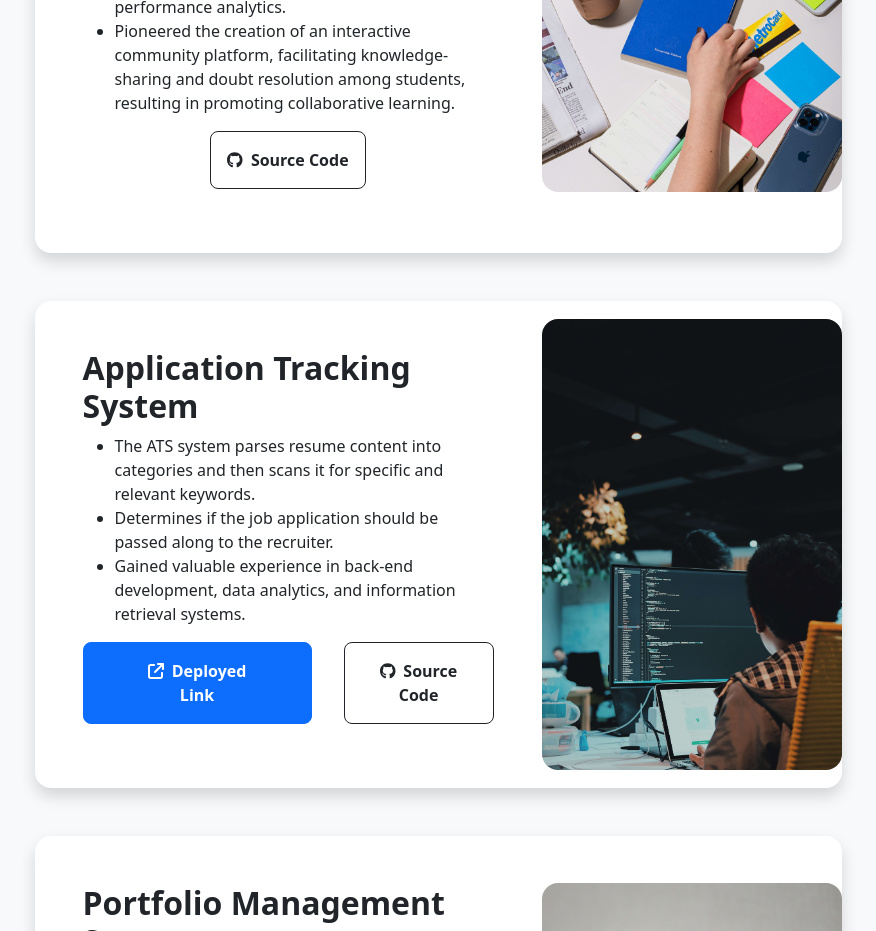
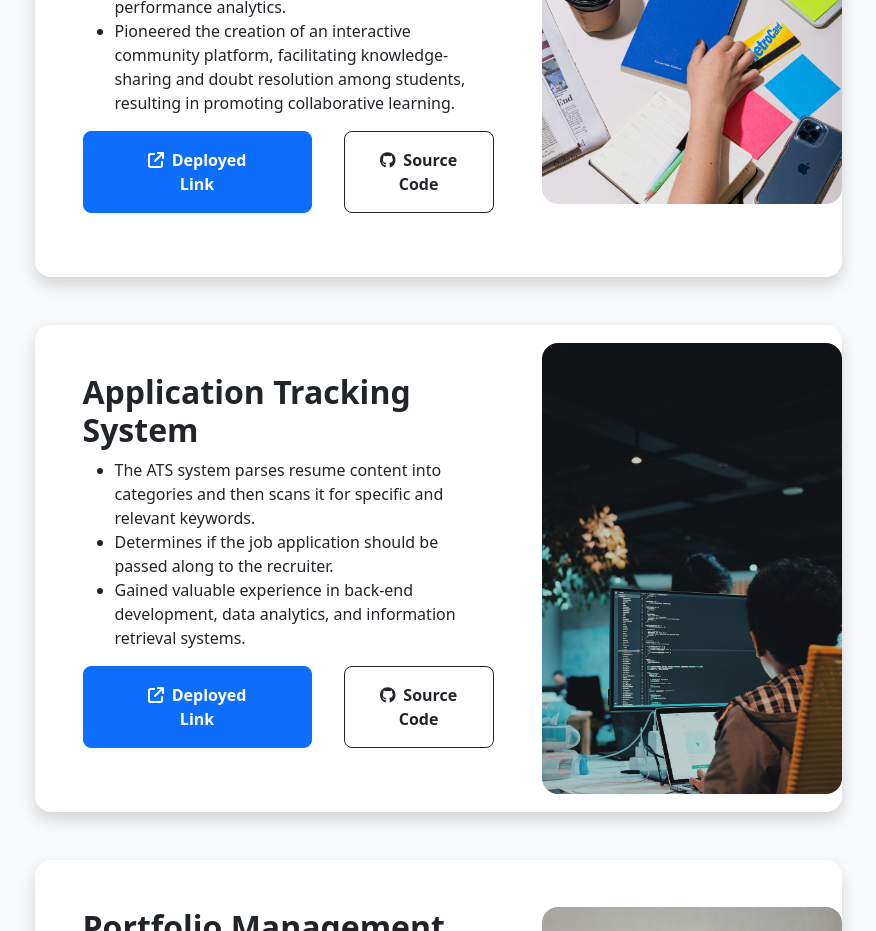
Before and after one commit to Siddhantgiri97/DevDynamo, a Next.js app: page /projects in a window 1280 px wide. Shown: the part 1060-1991 px from the top of the page, without its empty margins (202-1078 px from the left). Built offline with nearby package versions, Linux system fonts and the light colour scheme.

Commit message:
project 3 linked

```diff
--- a/pages/projects.js
+++ b/pages/projects.js
@@ -65,7 +65,7 @@ const Projects = () => {
                                                         <li>Pioneered the creation of an interactive community platform, facilitating knowledge-sharing and doubt resolution
                                                             among students, resulting in promoting collaborative learning.</li></ul>
                                                     <div className="d-grid gap-3 d-sm-flex justify-content-sm-center justify-content-xxl-start my-3">
-
+                                                        <a className="btn btn-primary btn-lg px-5 py-3 me-sm-3 fs-6 fw-bolder" href="https://studentsportal.pythonanywhere.com/" target="_blank"><div className="d-inline-block me-2"><FontAwesomeIcon icon={faArrowUpRightFromSquare} /></div>Deployed Link</a>
                                                         <a className="btn btn-outline-dark btn-lg px-3 py-3 fs-6 fw-bolder" href="https://github.com/Siddhantgiri97/Student-Nexus" target="_blank"><div className="d-inline-block me-2"><FontAwesomeIcon icon={faGithub} /></div>Source Code</a>
                                                     </div>
                                                 </div>
```
